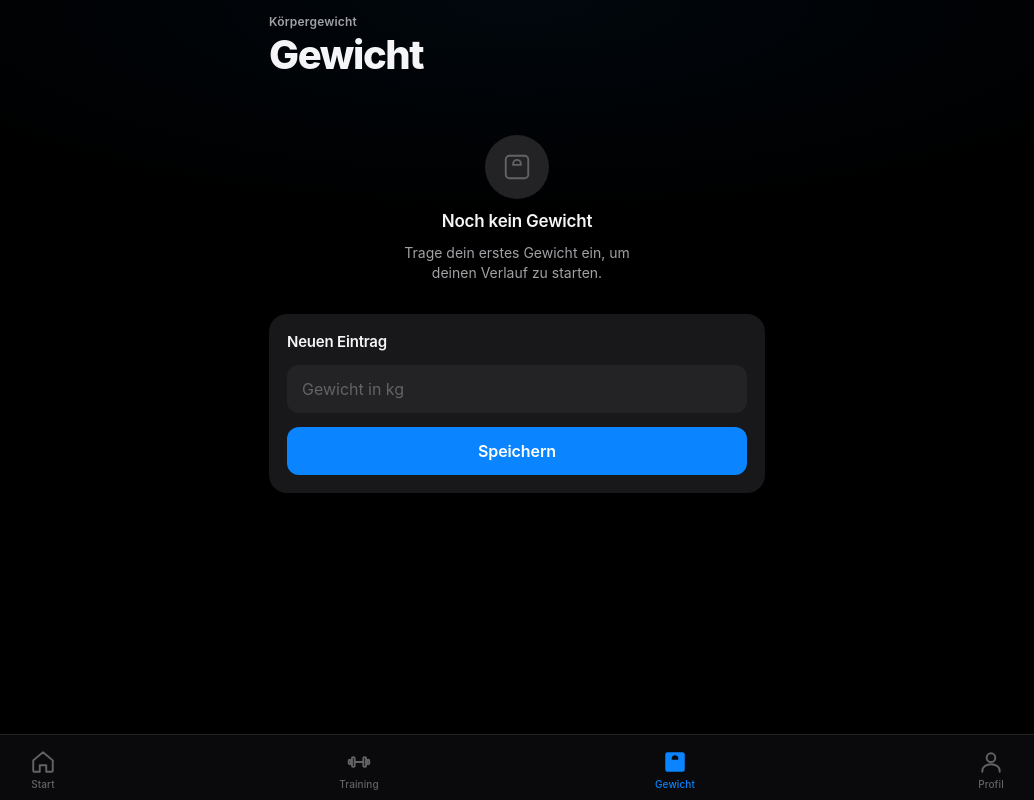
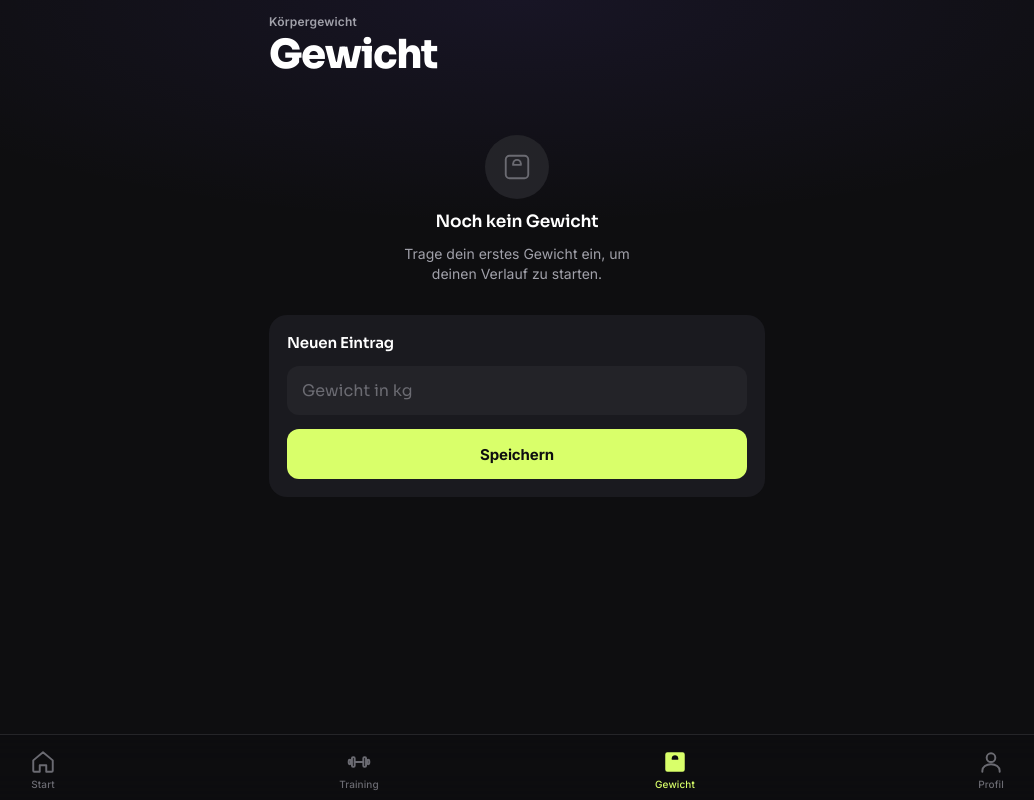
Before and after one commit to Koschi7/personal-gymapp, a FastAPI app: page /weight in a window 1280 px wide. Shown: the whole page, without its empty margins (123-1157 px from the left). Run offline with FastAPI, Linux system fonts and the light colour scheme; data that the repository does not hold is empty.

Commit message:
Apply MyGymApp brand kit — purple + lime palette, Sora/Inter fonts
Swap iOS-blue/gold accents for brand purple (#7C5CFC) and lime (#D9FF6A).
Update PWA metadata (name, theme-color, Sora/Inter via Google Fonts).
Retune activity ring, weight chart, and exercise history chart gradients
to match brand. Harmonize body-part palette with the new hue family.

Co-Authored-By: Claude Opus 4.7 <noreply@anthropic.com>

```diff
--- a/static/style.css
+++ b/static/style.css
@@ -12,39 +12,51 @@
 }
 
 :root {
-    /* Neutrals */
-    --bg: #000000;
-    --bg-elev: #0E0E10;
-    --surface: #18181B;
-    --surface-2: #232326;
-    --surface-3: #2C2C30;
+    /* Neutrals — MyGymApp brand */
+    --bg: #0E0E10;
+    --bg-elev: #141418;
+    --surface: #1A1A1F;
+    --surface-2: #232328;
+    --surface-3: #2E2E34;
     --hairline: rgba(255, 255, 255, 0.06);
     --hairline-strong: rgba(255, 255, 255, 0.10);
 
     /* Text */
-    --text: #F5F5F7;
-    --text-2: #A1A1A6;
-    --text-3: #636366;
-    --text-4: #3A3A3C;
-
-    /* System colors (iOS) */
-    --blue: #0A84FF;
-    --green: #30D158;
-    --orange: #FF9F0A;
-    --red: #FF453A;
-    --pink: #FF375F;
-    --purple: #BF5AF2;
-    --yellow: #FFD60A;
-    --gold: #D4AF37;
-
-    /* Body part palette */
-    --bp-brust:    #FF453A;
-    --bp-ruecken:  #0A84FF;
-    --bp-schulter: #FF9F0A;
-    --bp-arme:     #FFD60A;
-    --bp-nacken:   #FF375F;
-    --bp-bauch:    --purple, #BF5AF2;
-    --bp-beine:    #30D158;
+    --text: #FFFFFF;
+    --text-2: #A1A1AA;
+    --text-3: #6B6B72;
+    --text-4: #3A3A3F;
+
+    /* Brand — primary purple + accent lime */
+    --brand: #7C5CFC;
+    --brand-2: #9A7FFD;
+    --brand-deep: #5B3FD9;
+    --brand-tint: rgba(124, 92, 252, 0.12);
+    --accent: #D9FF6A;
+    --accent-2: #E5FF8E;
+    --accent-on: #0E0E10;
+    --accent-tint: rgba(217, 255, 106, 0.14);
+
+    /* Semantic — used sparingly */
+    --red: #FF5A6B;
+    --green: #7ED957;
+    --orange: #FFA94D;
+    --yellow: #FFD560;
+
+    /* Body part palette — harmonized with brand */
+    --bp-brust:    #FF5A6B;
+    --bp-ruecken:  #7C5CFC;
+    --bp-schulter: #FFA94D;
+    --bp-arme:     #D9FF6A;
+    --bp-nacken:   #F768A1;
+    --bp-bauch:    #B794F4;
+    --bp-beine:    #7ED957;
+
+    /* Legacy aliases (keep existing refs working) */
+    --blue: var(--brand);
+    --pink: #F768A1;
+    --purple: var(--brand);
+    --gold: var(--accent);
 
     /* Radii */
     --r-xs: 8px;
@@ -61,10 +73,10 @@
     --safe-top: env(safe-area-inset-top, 0px);
     --safe-bottom: env(safe-area-inset-bottom, 0px);
 
-    /* Type */
-    --font-display: -apple-system, BlinkMacSystemFont, 'SF Pro Display', system-ui, sans-serif;
-    --font-text: -apple-system, BlinkMacSystemFont, 'SF Pro Text', system-ui, sans-serif;
-    --font-rounded: ui-rounded, -apple-system, 'SF Pro Rounded', system-ui, sans-serif;
+    /* Type — Sora (display) + Inter (body) */
+    --font-display: 'Sora', -apple-system, BlinkMacSystemFont, system-ui, sans-serif;
+    --font-text: 'Inter', -apple-system, BlinkMacSystemFont, system-ui, sans-serif;
+    --font-rounded: 'Sora', -apple-system, system-ui, sans-serif;
     --font-mono: ui-monospace, 'SF Mono', Menlo, monospace;
 }
 
@@ -84,7 +96,7 @@ body {
     padding-bottom: calc(84px + var(--safe-bottom));
     overscroll-behavior: none;
     background:
-        radial-gradient(ellipse 80% 40% at 50% 0%, rgba(10, 132, 255, 0.05), transparent 70%),
+        radial-gradient(ellipse 80% 40% at 50% 0%, rgba(124, 92, 252, 0.09), transparent 70%),
         var(--bg);
 }
 
@@ -855,29 +868,30 @@ input[type="date"] {
     align-items: center;
     justify-content: center;
     gap: 6px;
-    background: var(--blue);
-    color: white;
+    background: var(--accent);
+    color: var(--accent-on);
     border: none;
     border-radius: var(--r-sm);
     padding: 13px 20px;
     font-family: var(--font-text);
-    font-size: 16px;
-    font-weight: 600;
+    font-size: 15px;
+    font-weight: 700;
     letter-spacing: -0.1px;
     cursor: pointer;
     transition: transform 0.1s, opacity 0.15s, background 0.15s;
     -webkit-appearance: none;
-    min-height: 48px;
+    min-height: 50px;
     text-decoration: none;
 }
 
-.btn:active { opacity: 0.8; transform: scale(0.98); }
+.btn:active { opacity: 0.85; transform: scale(0.98); }
 
 .btn-full { width: 100%; }
 
 .btn-sm {
     padding: 8px 14px;
-    font-size: 14px;
+    font-size: 13px;
+    font-weight: 700;
     min-height: 36px;
     border-radius: var(--r-xs);
 }
@@ -1695,7 +1717,7 @@ select.input option {
     height: 26px;
 }
 
-.tab.active { color: var(--blue); }
+.tab.active { color: var(--accent); }
 
 /* ==========================================================================
    Empty states
--- a/templates/base.html
+++ b/templates/base.html
@@ -5,10 +5,16 @@
     <meta name="viewport" content="width=device-width, initial-scale=1.0, viewport-fit=cover, user-scalable=no">
     <meta name="apple-mobile-web-app-capable" content="yes">
     <meta name="apple-mobile-web-app-status-bar-style" content="black-translucent">
-    <meta name="theme-color" content="#000000">
+    <meta name="apple-mobile-web-app-title" content="MyGymApp">
+    <meta name="theme-color" content="#0E0E10">
     <link rel="manifest" href="/static/manifest.json">
     <link rel="apple-touch-icon" href="/static/icon-192.png">
-    <title>GymApp</title>
+    <title>MyGymApp — Stronger Every Day</title>
+
+    <link rel="preconnect" href="https://fonts.googleapis.com">
+    <link rel="preconnect" href="https://fonts.gstatic.com" crossorigin>
+    <link rel="stylesheet" href="https://fonts.googleapis.com/css2?family=Sora:wght@400;500;600;700;800&family=Inter:wght@400;500;600;700&display=swap">
+
     <link rel="stylesheet" href="/static/style.css">
     <script src="https://unpkg.com/htmx.org@2.0.4" defer></script>
     <script src="https://cdn.jsdelivr.net/npm/chart.js@4.4.7/dist/chart.umd.min.js" defer></script>
--- a/templates/partials/weight_content.html
+++ b/templates/partials/weight_content.html
@@ -80,8 +80,8 @@ function initWeightChart() {
 
     const ctx = canvas.getContext('2d');
     const gradient = ctx.createLinearGradient(0, 0, 0, 220);
-    gradient.addColorStop(0, 'rgba(10, 132, 255, 0.25)');
-    gradient.addColorStop(1, 'rgba(10, 132, 255, 0)');
+    gradient.addColorStop(0, 'rgba(124, 92, 252, 0.28)');
+    gradient.addColorStop(1, 'rgba(124, 92, 252, 0)');
 
     canvas._chart = new Chart(canvas, {
         type: 'line',
@@ -89,15 +89,15 @@ function initWeightChart() {
             labels: labels,
             datasets: [{
                 data: values,
-                borderColor: '#0A84FF',
+                borderColor: '#7C5CFC',
                 borderWidth: 2,
                 backgroundColor: gradient,
                 fill: true,
                 tension: 0.35,
                 pointRadius: ctx => ctx.dataIndex === values.length - 1 ? 5 : 0,
                 pointHoverRadius: 6,
-                pointBackgroundColor: '#0A84FF',
-                pointBorderColor: '#000',
+                pointBackgroundColor: '#D9FF6A',
+                pointBorderColor: '#0E0E10',
                 pointBorderWidth: 2,
             }]
         },
```
Also changed, not shown: other parts of static/style.css (+28 -19 lines), templates/dashboard.html (+6 -6 lines), templates/partials/exercise_history.html (+7 -7 lines), static/manifest.json.
